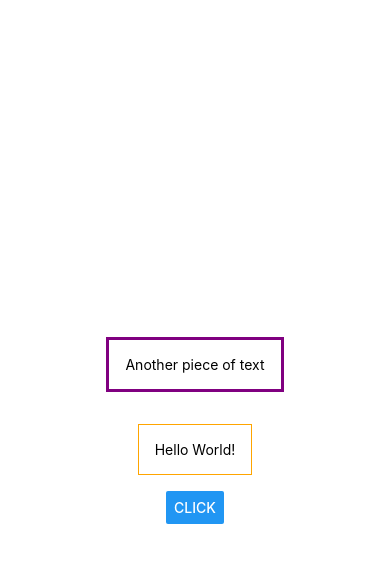
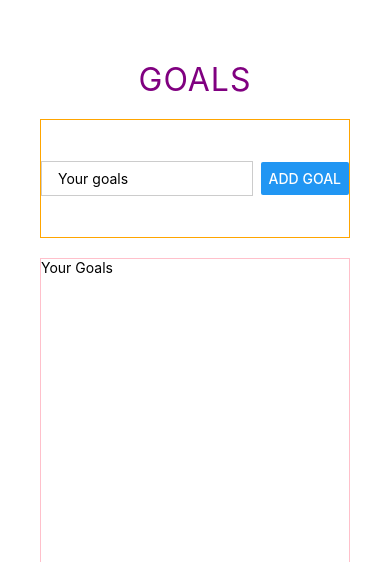
Before and after one commit to emilydaykin/Goals, a React Native app: screen / in a window 390 px wide. Shown: the top 562 px of the page. Built offline with nearby package versions, Linux system fonts and the light colour scheme.

Commit message:
styling added to heading, input and goals section outline

```diff
--- a/App.js
+++ b/App.js
@@ -1,30 +1,56 @@
-import { StyleSheet, Text, View, Button } from 'react-native';
+import { StyleSheet, Text, TextInput, View, Button } from 'react-native';
 
 export default function App() {
   return (
-    <View style={styles.container}>
+    <View style={styles.appContainer}>
       <View>
-        <Text style={styles.mainText}>Another piece of text</Text>
+        <Text style={styles.heading}>Goals</Text>
       </View>
-      <Text style={{ margin: 16, padding: 16, borderWidth: 1, borderColor: 'orange' }}>
-        Hello World!
-      </Text>
-      <Button title='click' />
+      <View style={styles.inputContainer}>
+        <TextInput placeholder='Your goals' style={styles.textInput} />
+        <Button title='Add Goal' />
+      </View>
+      <View style={styles.goalsContainer}>
+        <Text>Your Goals</Text>
+      </View>
     </View>
   );
 }
 
 const styles = StyleSheet.create({
-  container: {
+  appContainer: {
     flex: 1,
-    backgroundColor: '#fff',
+    paddingTop: 60,
+    paddingHorizontal: 40,
+  },
+  heading: {
+    fontSize: 32,
+    textTransform: 'uppercase',
+    textAlign: 'center',
+    marginBottom: 20,
+    letterSpacing: 1,
+    color: 'purple',
+  },
+  inputContainer: {
+    flex: 1,
+    flexDirection: 'row',
+    justifyContent: 'space-between',
     alignItems: 'center',
-    justifyContent: 'center'
+    borderWidth: 1,
+    borderColor: 'orange',
+    marginBottom: 20,
   },
-  mainText: {
-    margin: 16,
-    padding: 16,
-    borderWidth: 3,
-    borderColor: 'purple'
-  }
+  textInput: {
+    borderWidth: 1,
+    borderColor: '#ccc',
+    width: '70%',
+    marginRight: 8,
+    paddingVertical: 8,
+    paddingHorizontal: 16,
+  },
+  goalsContainer: {
+    flex: 5,
+    borderWidth: 1,
+    borderColor: 'pink',
+  },
 });
```
